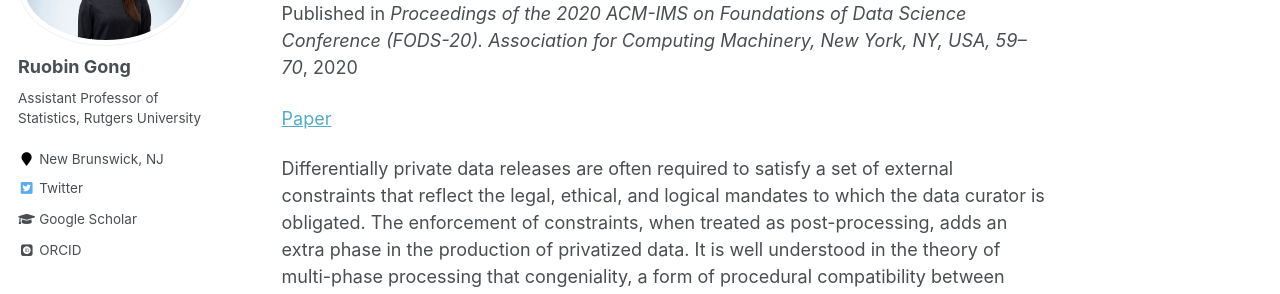
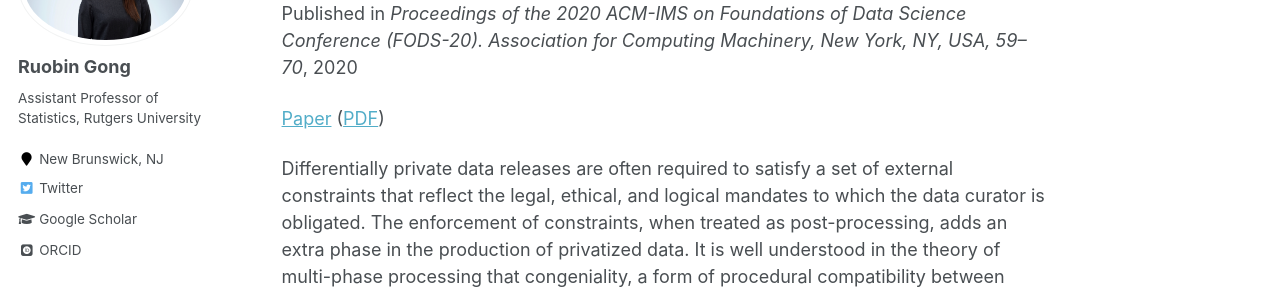
Before and after one commit to RuobinGong/RuobinGong.github.io, a Jekyll site: the page built from _publications_privacy/2020-08-01-congenial.md, in a window 1280 px wide and 1248 px high. Shown: the part 192-486 px from the top of the window. Built offline with Jekyll 4.4.1, drawn with Linux system fonts in a browser that asks for light colours; some web fonts are replaced.

Commit message:
Update 2020-08-01-congenial.md

```diff
--- a/_publications_privacy/2020-08-01-congenial.md
+++ b/_publications_privacy/2020-08-01-congenial.md
@@ -11,7 +11,7 @@ author: 'R Gong, XL Meng'
 
 
 
-[Paper](https://dl.acm.org/doi/10.1145/3412815.3416892)
+[Paper](https://dl.acm.org/doi/10.1145/3412815.3416892) ([PDF](https://RuobinGong.github.io/files/GongMeng2020_FODS20.pdf))
 
 
 Differentially private data releases are often required to satisfy a set of external constraints that reflect the legal, ethical, and logical mandates to which the data curator is obligated. The enforcement of constraints, when treated as post-processing, adds an extra phase in the production of privatized data. It is well understood in the theory of multi-phase processing that congeniality, a form of procedural compatibility between phases, is a prerequisite for the end users to straightforwardly obtain statistically valid results. Congenial differential privacy is theoretically principled, which facilitates transparency and intelligibility of the mechanism that would otherwise be undermined by ad-hoc post-processing procedures. We advocate for the systematic integration of mandated disclosure into the design of the privacy mechanism via standard probabilistic conditioning on the invariant margins. Conditioning automatically renders congeniality because any extra post-processing phase becomes unnecessary. We provide both initial theoretical guarantees and a Markov chain algorithm for our proposal. We also discuss intriguing theoretical issues that arise in comparing congenital differential privacy and optimization-based post-processing, as well as directions for further research.
```
